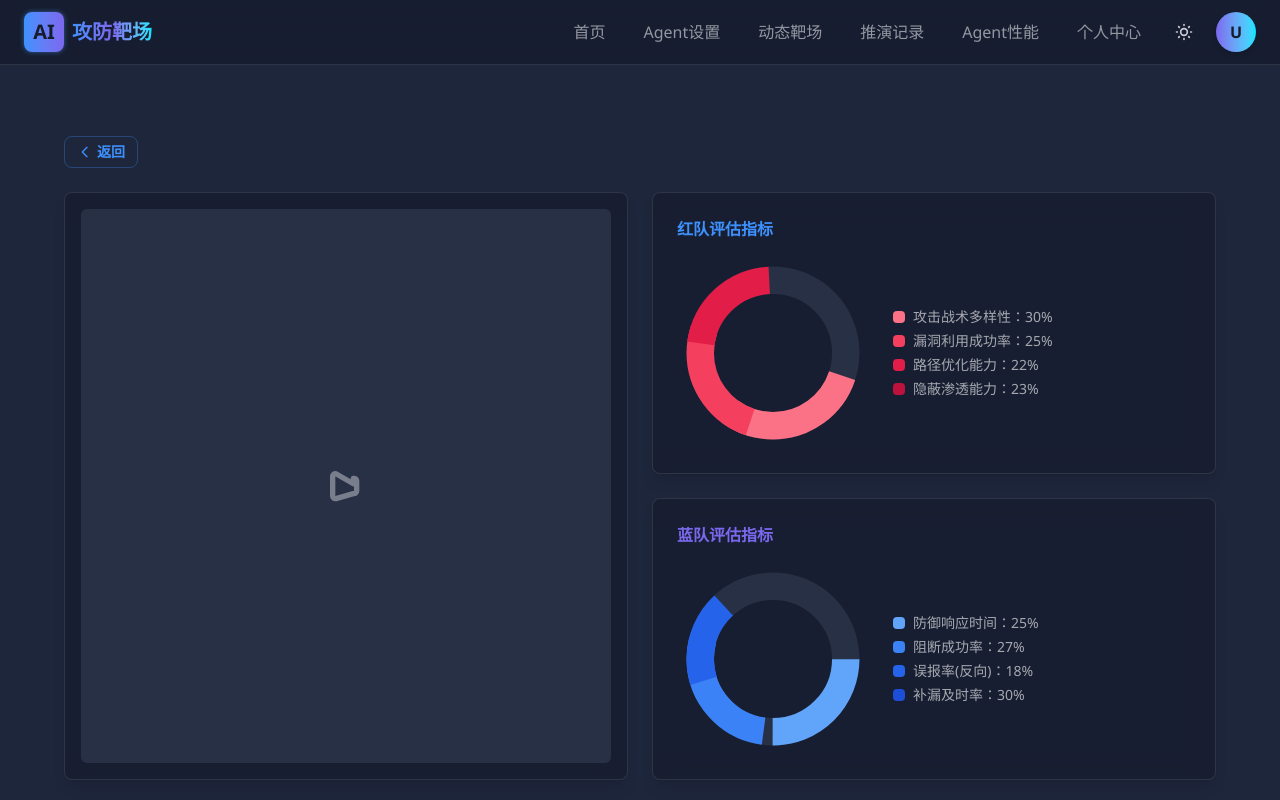
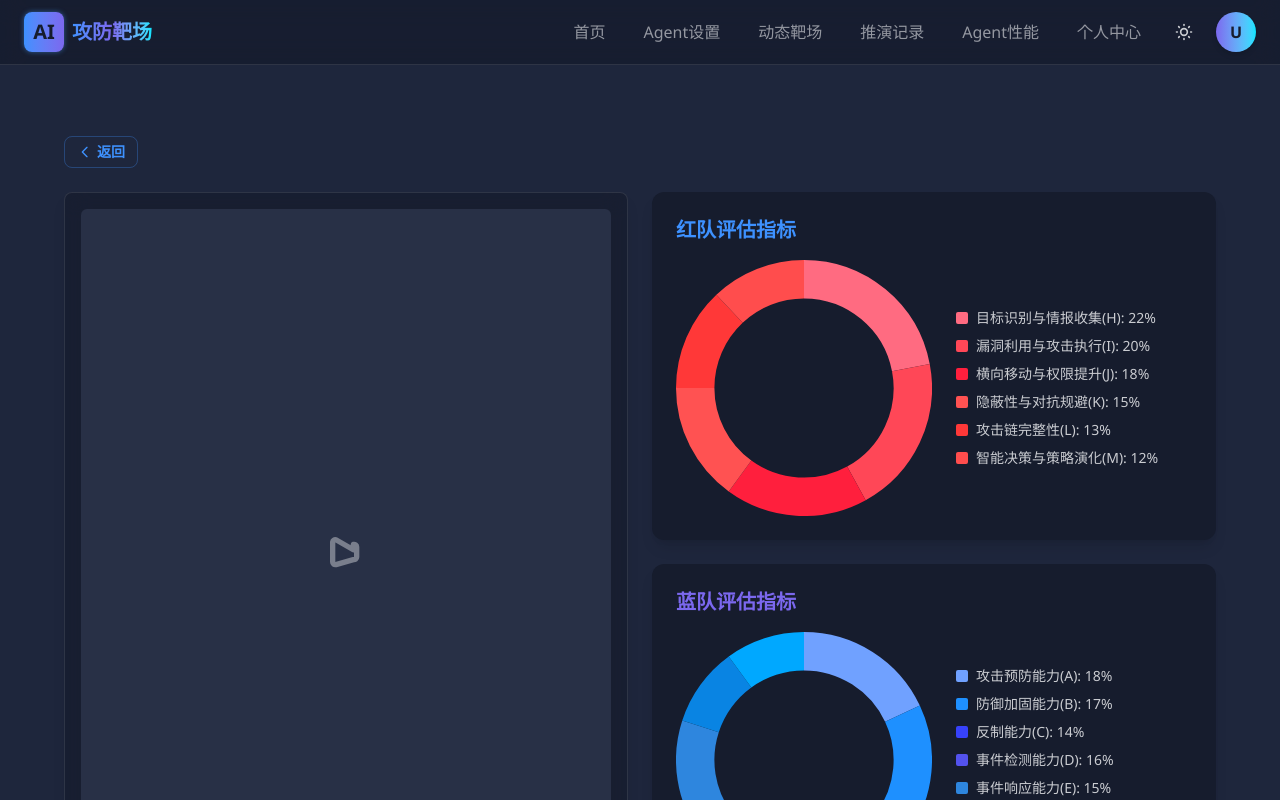
Before and after one commit to W0nGu0/aginst_agent, a Vue app: page /#/history/1 in a window 1280 px wide. Shown: the top 800 px of the page. Built offline with nearby package versions, Linux system fonts and the light colour scheme.

Commit message:
演练记录具体页面优化

```diff
--- a/src/views/user/History/HistoryDetailView.vue
+++ b/src/views/user/History/HistoryDetailView.vue
@@ -16,8 +16,37 @@
 
       <!-- 右侧圆环图 -->
       <div class="space-y-6">
-        <DonutCard title="红队评估指标" color="primary" :data="redData" />
-        <DonutCard title="蓝队评估指标" color="secondary" :data="blueData" />
+        <!-- 红队评估指标 -->
+        <div class="bg-base-100 rounded-xl shadow-lg p-6">
+          <h3 class="text-xl font-bold text-primary mb-4">红队评估指标</h3>
+          <div class="flex flex-col md:flex-row items-center gap-6">
+            <div class="w-64 h-64">
+              <canvas id="redTeamChart"></canvas>
+            </div>
+            <div class="flex flex-col gap-2">
+              <div v-for="(item, index) in redData" :key="index" class="flex items-center gap-2">
+                <div class="w-3 h-3 rounded-sm" :style="`background-color: ${redChartColors[index]}`"></div>
+                <span class="text-sm">{{ item.label }}: {{ item.value }}%</span>
+              </div>
+            </div>
+          </div>
+        </div>
+
+        <!-- 蓝队评估指标 -->
+        <div class="bg-base-100 rounded-xl shadow-lg p-6">
+          <h3 class="text-xl font-bold text-secondary mb-4">蓝队评估指标</h3>
+          <div class="flex flex-col md:flex-row items-center gap-6">
+            <div class="w-64 h-64">
+              <canvas id="blueTeamChart"></canvas>
+            </div>
+            <div class="flex flex-col gap-2">
+              <div v-for="(item, index) in blueData" :key="index" class="flex items-center gap-2">
+                <div class="w-3 h-3 rounded-sm" :style="`background-color: ${blueChartColors[index]}`"></div>
+                <span class="text-sm">{{ item.label }}: {{ item.value }}%</span>
+              </div>
+            </div>
+          </div>
+        </div>
       </div>
     </div>
 
@@ -64,28 +93,122 @@
 </template>
 
 <script setup>
-import { ref } from 'vue'
+import { ref, onMounted } from 'vue'
 import { useRouter } from 'vue-router'
-import DonutCard from './components/DonutCard.vue'
+import Chart from 'chart.js/auto'
 
 const router = useRouter()
 function goBack() { router.back() }
 
+// 红方核心能力维度数据
 const redData = ref([
-  { label: '攻击战术多样性', value: 30 },
-  { label: '漏洞利用成功率', value: 25 },
-  { label: '路径优化能力', value: 22 },
-  { label: '隐蔽渗透能力', value: 23 }
+  { label: '目标识别与情报收集(H)', value: 22 },
+  { label: '漏洞利用与攻击执行(I)', value: 20 },
+  { label: '横向移动与权限提升(J)', value: 18 },
+  { label: '隐蔽性与对抗规避(K)', value: 15 },
+  { label: '攻击链完整性(L)', value: 13 },
+  { label: '智能决策与策略演化(M)', value: 12 }
 ])
+
+// 红队图表颜色
+const redChartColors = [
+  '#ff6b81', // 浅红
+  '#ff4757', // 红色
+  '#ff1f3d', // 深红
+  '#ff5252', // 鲜红
+  '#ff3838', // 亮红
+  '#ff4d4d'  // 橙红
+]
+
+// 蓝方核心能力维度数据
 const blueData = ref([
-  { label: '防御响应时间', value: 25 },
-  { label: '阻断成功率', value: 27 },
-  { label: '误报率(反向)', value: 18 },
-  { label: '补漏及时率', value: 30 }
+  { label: '攻击预防能力(A)', value: 18 },
+  { label: '防御加固能力(B)', value: 17 },
+  { label: '反制能力(C)', value: 14 },
+  { label: '事件检测能力(D)', value: 16 },
+  { label: '事件响应能力(E)', value: 15 },
+  { label: '关联分析能力(F)', value: 10 },
+  { label: '安全运营能力(G)', value: 10 }
 ])
+
+// 蓝队图表颜色
+const blueChartColors = [
+  '#70a1ff', // 浅蓝
+  '#1e90ff', // 道奇蓝
+  '#3742fa', // 蓝色
+  '#5352ed', // 明亮的蓝色
+  '#2e86de', // 天蓝色
+  '#0984e3', // 电子蓝
+  '#00a8ff'  // 鲜蓝
+]
 
 const metrics = [
   { label: '漏洞修复率', value: 76, bar: 'bg-primary' },
   { label: '威胁检测精度', value: 82, bar: 'bg-secondary' }
 ]
+
+// 初始化图表
+onMounted(() => {
+  // 红队评估指标图表
+  new Chart(document.getElementById('redTeamChart'), {
+    type: 'doughnut',
+    data: {
+      labels: redData.value.map(item => item.label),
+      datasets: [{
+        data: redData.value.map(item => item.value),
+        backgroundColor: redChartColors,
+        borderColor: 'transparent',
+        borderWidth: 0,
+        hoverOffset: 5
+      }]
+    },
+    options: {
+      responsive: true,
+      cutout: '70%',
+      plugins: {
+        legend: {
+          display: false
+        },
+        tooltip: {
+          callbacks: {
+            label: function(context) {
+              return `${context.label}: ${context.raw}%`;
+            }
+          }
+        }
+      }
+    }
+  });
+
+  // 蓝队评估指标图表
+  new Chart(document.getElementById('blueTeamChart'), {
+    type: 'doughnut',
+    data: {
+      labels: blueData.value.map(item => item.label),
+      datasets: [{
+        data: blueData.value.map(item => item.value),
+        backgroundColor: blueChartColors,
+        borderColor: 'transparent',
+        borderWidth: 0,
+        hoverOffset: 5
+      }]
+    },
+    options: {
+      responsive: true,
+      cutout: '70%',
+      plugins: {
+        legend: {
+          display: false
+        },
+        tooltip: {
+          callbacks: {
+            label: function(context) {
+              return `${context.label}: ${context.raw}%`;
+            }
+          }
+        }
+      }
+    }
+  });
+});
 </script>
--- a/src/views/user/History/components/DonutCard.vue
+++ b/src/views/user/History/components/DonutCard.vue
@@ -1,42 +1,116 @@
 <template>
-   <div class="glass-panel p-6">
-     <h3 class="font-semibold mb-4" :class="`text-${color}`">{{ title }}</h3>
-     <div class="flex items-center gap-6 flex-wrap">
-       <svg viewBox="0 0 42 42" class="w-48 h-48 rotate-[-90deg]">
-         <circle r="15.915" cx="21" cy="21" fill="transparent" stroke-width="6" class="text-base-300" stroke="currentColor" />
+  <div class="bg-base-100/30 rounded-xl p-6">
+    <h3 class="font-semibold mb-6" :class="`text-${color}`">{{ title }}</h3>
+    <div class="flex flex-col md:flex-row items-start gap-8">
+      <!-- 环状图 -->
+      <div class="relative w-48 h-48">
+        <svg viewBox="0 0 100 100" class="w-full h-full transform -rotate-90">
+          <!-- 背景圆环 -->
           <circle
-           v-for="(d,idx) in data"
-           :key="idx"
-           r="15.915" cx="21" cy="21" fill="transparent" stroke-width="6"
-           :stroke-dasharray="dashArray(d.value)"
-           :stroke-dashoffset="dashOffset(idx)"
-           :stroke="segmentColor(idx)" />
+            cx="50"
+            cy="50"
+            r="40"
+            fill="transparent"
+            stroke="#1e293b"
+            stroke-width="12"
+          />
+
+          <!-- 数据圆环段 -->
+          <circle
+            v-for="(item, index) in processedData"
+            :key="index"
+            cx="50"
+            cy="50"
+            r="40"
+            fill="transparent"
+            :stroke="getSegmentColor(index)"
+            stroke-width="12"
+            :stroke-dasharray="`${item.dashLength} ${circumference}`"
+            :stroke-dashoffset="item.dashOffset"
+          />
         </svg>
-       <ul class="space-y-1">
-         <li v-for="(d,idx) in data" :key="idx" class="flex items-center gap-2 text-sm text-base-content/80">
-           <span class="inline-block w-3 h-3 rounded" :style="`background:${segmentColor(idx)}`"></span>{{ d.label }}：{{ d.value }}%
-         </li>
-       </ul>
+
+        <!-- 中心空白 -->
+        <div class="absolute inset-0 flex items-center justify-center">
+          <div class="w-24 h-24 rounded-full bg-base-100"></div>
+        </div>
+      </div>
+
+      <!-- 图例 -->
+      <div class="flex flex-col gap-3">
+        <div
+          v-for="(item, index) in data"
+          :key="index"
+          class="flex items-center gap-2"
+        >
+          <span
+            class="inline-block w-3 h-3 rounded-sm"
+            :style="`background-color: ${getSegmentColor(index)}`"
+          ></span>
+          <span class="text-sm text-base-content/90">{{ item.label }}: {{ item.value }}%</span>
+        </div>
+      </div>
     </div>
   </div>
 </template>
 
 <script setup>
- import { computed } from 'vue'
- const props = defineProps({ title: String, data: Array, color: String })
- const circumference = 2 * Math.PI * 15.915
- const total = 100 // 以百分比
- function dashArray(val) {
-   return `${circumference * val / total} ${circumference}`
- }
- function dashOffset(index) {
-   const prior = props.data.slice(0, index).reduce((a, b) => a + b.value, 0)
-   return circumference * (1 - prior / total)
- }
- function segmentColor(i) {
-   const primary = ['#fb7185', '#f43f5e', '#e11d48', '#be123c']
-   const secondary = ['#60a5fa', '#3b82f6', '#2563eb', '#1d4ed8']
-   const p = props.color === 'primary' ? primary : secondary
-   return p[i % p.length]
+import { computed } from 'vue';
+
+const props = defineProps({
+  title: String,
+  data: Array,
+  color: String
+});
+
+// 圆环周长
+const circumference = computed(() => 2 * Math.PI * 40);
+
+// 处理数据，计算每个段的dash长度和偏移量
+const processedData = computed(() => {
+  const total = props.data.reduce((sum, item) => sum + item.value, 0);
+  let currentOffset = 0;
+
+  return props.data.map((item, index) => {
+    // 计算当前段的长度
+    const dashLength = (item.value / total) * circumference.value;
+
+    // 计算当前段的偏移量
+    const dashOffset = -currentOffset;
+    currentOffset += dashLength;
+
+    return {
+      ...item,
+      dashLength,
+      dashOffset
+    };
+  });
+});
+
+// 获取段的颜色
+function getSegmentColor(index) {
+  // 红队颜色
+  const primaryColors = [
+    '#ff6b81', // 浅红
+    '#ff4757', // 红色
+    '#ff1f3d', // 深红
+    '#ff5252', // 鲜红
+    '#ff3838', // 亮红
+    '#ff4d4d'  // 橙红
+  ];
+
+  // 蓝队颜色
+  const secondaryColors = [
+    '#70a1ff', // 浅蓝
+    '#1e90ff', // 道奇蓝
+    '#3742fa', // 蓝色
+    '#5352ed', // 明亮的蓝色
+    '#2e86de', // 天蓝色
+    '#0984e3', // 电子蓝
+    '#00a8ff'  // 鲜蓝
+  ];
+
+  const colors = props.color === 'primary' ? primaryColors : secondaryColors;
+  return colors[index % colors.length];
 }
 </script>
```
Lines whose indentation alone changed are shown as unchanged.
